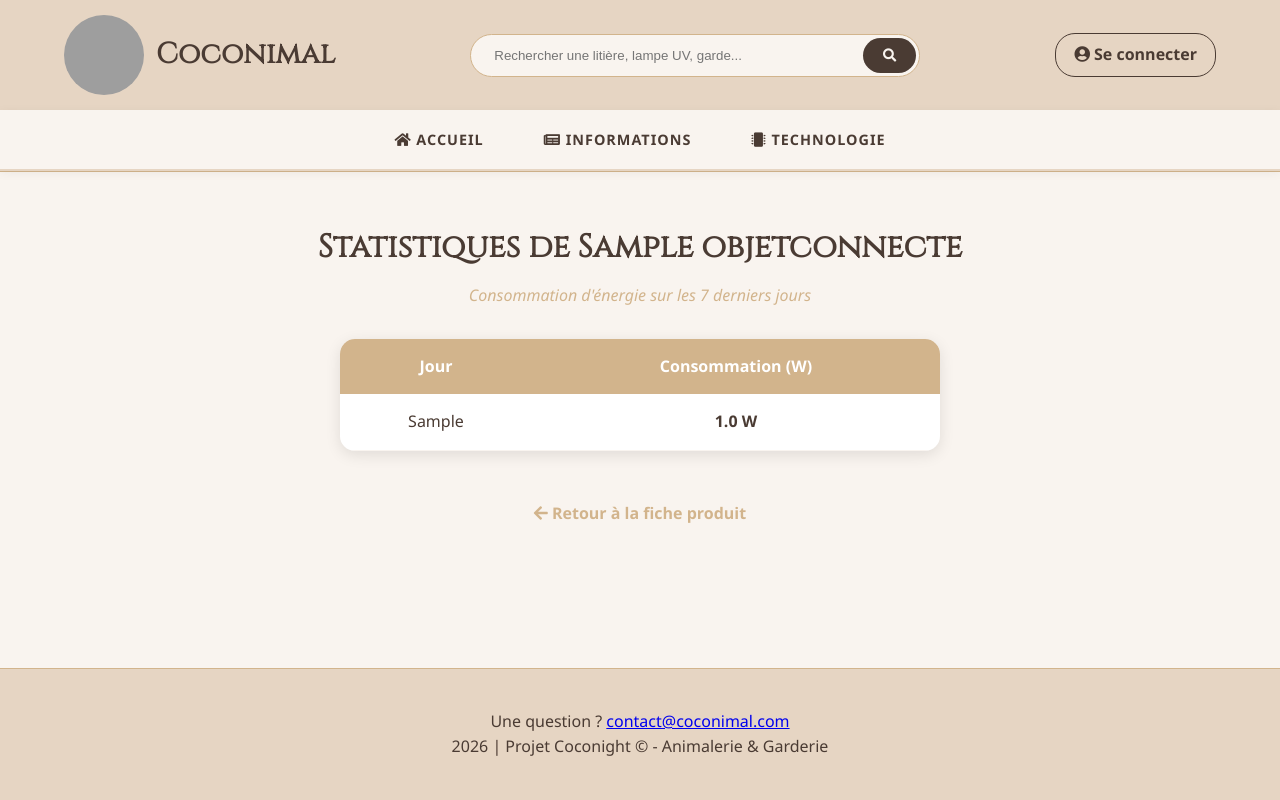
After one commit to MathisSinet/CY_DevWeb_GI4, a Django app: a page that uses core/templates/statistic.html in a window 1280 px wide. The commit adds this page. Run offline with Django 4.2, Linux system fonts and the light colour scheme; tables that the repository leaves empty hold one stand-in row (values such as "Sample post"); grey boxes are pictures that could not be loaded.

Commit message:
Ajout des statistiques d'un objet

```diff
--- a/Proj/urls.py
+++ b/Proj/urls.py
@@ -14,6 +14,7 @@ urlpatterns = [
     path('information/', views.information, name='information'),
     path('search/', views.search, name='search'),
     path('', views.index, name='index'),
+    path('technologies/<str:id_unique>/stats/', views.statistiques, name='statistiques'),
 ]
 
 if settings.DEBUG:
--- a/core/models.py
+++ b/core/models.py
@@ -29,3 +29,13 @@ class ObjetConnecte(models.Model):
 
     def __str__(self):
         return self.nom
+
+
+class Consommation(models.Model):
+    objet = models.ForeignKey(ObjetConnecte, on_delete=models.CASCADE,related_name='stats_conso')
+
+    jour = models.CharField(max_length=20)
+    consommation = models.FloatField()
+
+    def __str__(self):
+        return f"{self.objet.nom} - {self.jour}: {self.consommation}W"
--- a/core/templates/concept.html
+++ b/core/templates/concept.html
@@ -46,6 +46,12 @@
                         <button type="submit" name="recharger" class="btn-action-small">🔌 Simuler Recharge</button>
                     </form>
 
+                    <form action="{% url 'statistiques' objet.id_unique %}" method="POST" style="margin-bottom: 12px;">
+                        {% csrf_token %}
+                        <button type="submit" name="statistiques" class="btn-action-small"> <i class="fas fa-chart-bar"></i>Voir les statistiques</button>
+                    </form>
+
+
                     <p>Mode : {{ objet.mode }}</p>
                     <form action="{% url 'modifier_objet' objet.id_unique %}" method="POST">
                         {% csrf_token %}
--- /dev/null
+++ b/core/templates/statistic.html
@@ -0,0 +1,38 @@
+{% extends 'base.html' %}
+{% load static %}
+
+{% block head %}
+    <link rel="stylesheet" href="{% static 'css/statistic.css' %}">
+{% endblock %}
+
+{% block content %}
+<div class="stats-container">
+    <h1 class="stats-title">Statistiques de {{ objet.nom }}</h1>
+    <p class="stats-subtitle">Consommation d'énergie sur les 7 derniers jours</p>
+
+    <table class="stats-table">
+        <thead>
+            <tr>
+                <th>Jour</th>
+                <th>Consommation (W)</th>
+            </tr>
+        </thead>
+        <tbody>
+            {% for stat in consommations %}
+            <tr>
+                <td>{{ stat.jour }}</td>
+                <td class="conso-val">{{ stat.consommation }} W</td>
+            </tr>
+            {% empty %}
+            <tr>
+                <td colspan="2">Aucune donnée disponible.</td>
+            </tr>
+            {% endfor %}
+        </tbody>
+    </table>
+
+    <a href="{% url 'concept' objet.id_unique %}" class="back-link">
+        <i class="fas fa-arrow-left"></i> Retour à la fiche produit
+    </a>
+</div>
+{% endblock %}
--- a/core/views.py
+++ b/core/views.py
@@ -130,3 +130,13 @@ def information(request):
         },
     ]
     return render(request, 'information.html', {'actualites': actualites})
+
+
+def statistiques(request, id_unique):
+    objet = get_object_or_404(ObjetConnecte, id_unique=id_unique)
+    consommations = objet.stats_conso.all()
+
+    return render(request, "statistic.html", {
+        'objet' : objet,
+        'consommations' : consommations
+    })
--- /dev/null
+++ b/static/css/statistic.css
@@ -0,0 +1,70 @@
+@import url('colors.css');
+
+.stats-container {
+    padding: 50px;
+    text-align: center;
+    max-width: 1200px;
+    margin: 0 auto;
+}
+
+.stats-title {
+    font-family: 'Cinzel', serif;
+    color: var(--col-dark);
+    margin-bottom: 10px;
+}
+
+.stats-subtitle {
+    color: var(--col-light-1);
+    font-style: italic;
+    margin-bottom: 30px;
+}
+
+/* Style du tableau */
+.stats-table {
+    width: 100%;
+    max-width: 600px;
+    margin: 30px auto;
+    border-collapse: collapse;
+    background: white;
+    border-radius: 15px;
+    overflow: hidden;
+    box-shadow: 0 4px 15px rgba(0,0,0,0.1);
+}
+
+.stats-table thead tr {
+    background-color: var(--col-light-1);
+    color: white;
+}
+
+.stats-table th, .stats-table td {
+    padding: 15px;
+}
+
+.stats-table tbody tr {
+    border-bottom: 1px solid var(--col-light-3);
+    transition: background 0.3s;
+}
+
+.stats-table tbody tr:hover {
+    background-color: var(--col-light-3);
+}
+
+.conso-val {
+    font-weight: bold;
+    color: var(--col-dark);
+}
+
+/* Bouton de retour */
+.back-link {
+    display: inline-block;
+    margin-top: 20px;
+    color: var(--col-light-1);
+    text-decoration: none;
+    font-weight: bold;
+    transition: 0.3s;
+}
+
+.back-link:hover {
+    color: var(--col-dark);
+    transform: translateX(-5px);
+}
```
Also changed, not shown: core/management/commands/resetdb.py (+15 -0 lines), core/migrations/0004_consommation.py (added), core/migrations/0005_rename_consommation_consommation_consommation.py (added).
